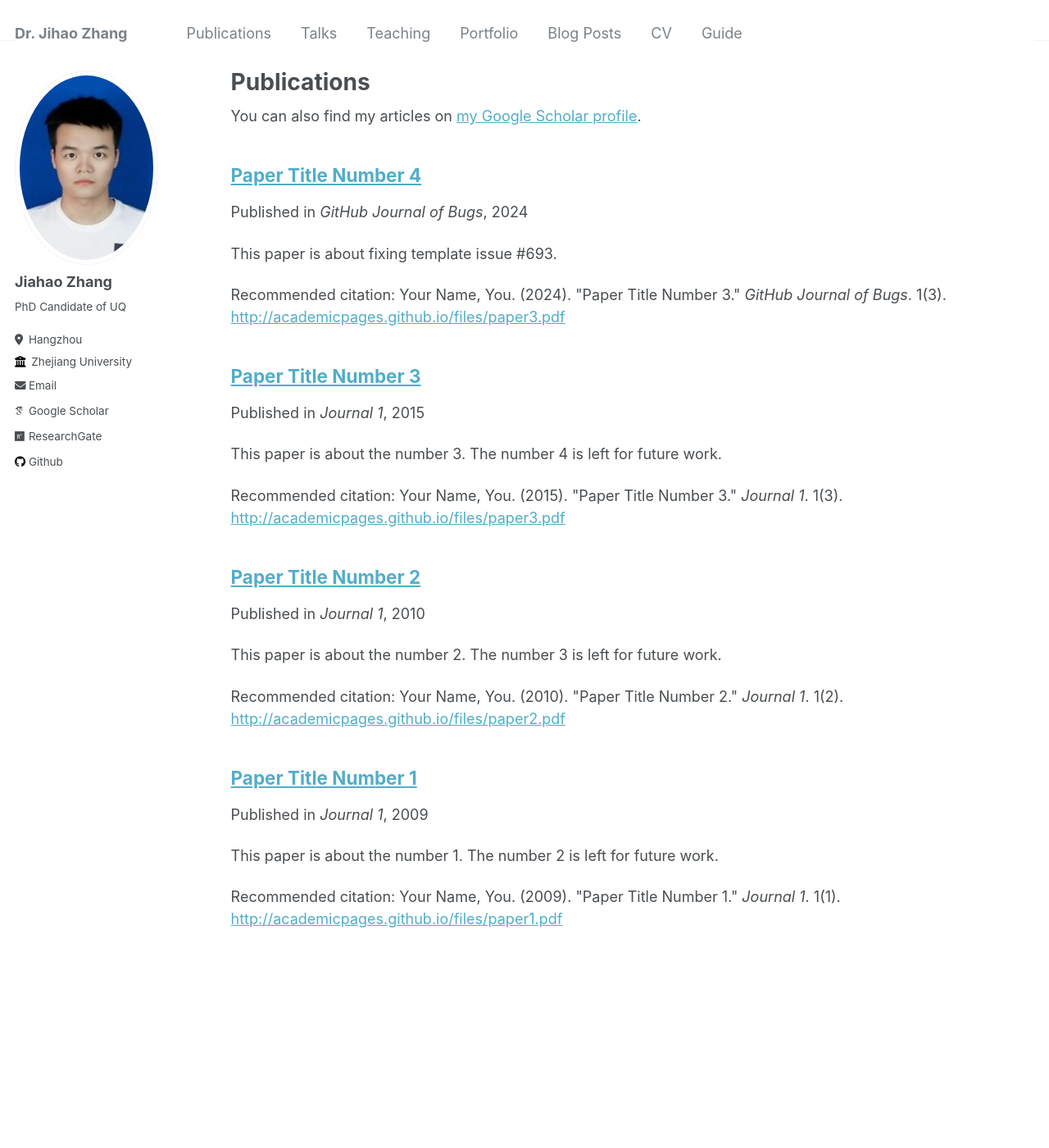
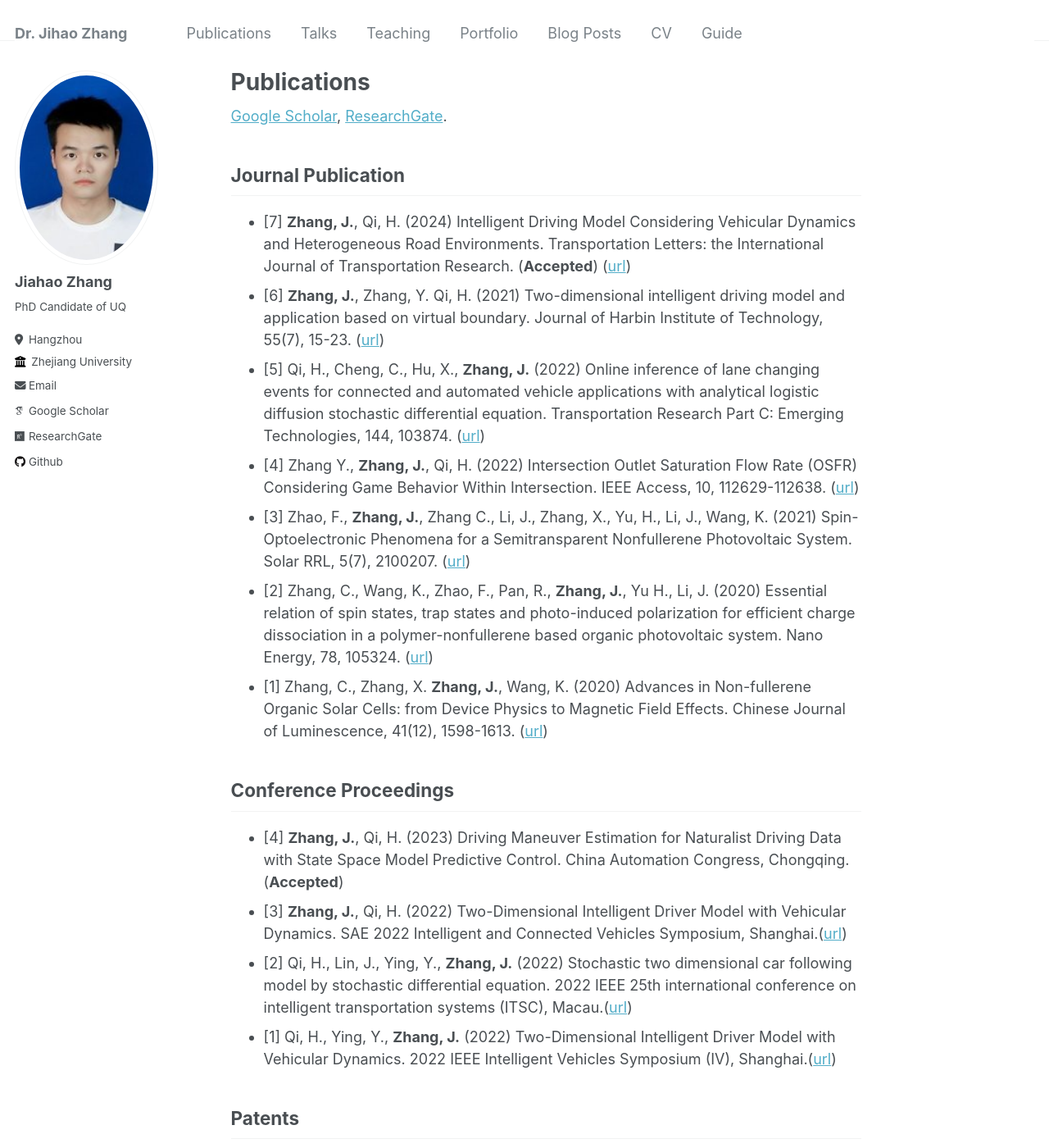
Before and after one commit to zhangjiahao2024/zhangjiahao.github.io, a Jekyll site: the page built from _pages/publications.md, in a window 1280 px wide and 1400 px high. Shown: the whole window at 82% size. Built offline with Jekyll 4.4.1, drawn with Linux system fonts in a browser that asks for light colours; some web fonts are replaced; some of the changed text lies outside the part shown.

Commit message:
update publications

```diff
--- a/_pages/publications.md
+++ b/_pages/publications.md
@@ -1,16 +1,42 @@
 ---
-layout: archive
 title: "Publications"
 permalink: /publications/
 author_profile: true
 ---
 
-{% if site.author.googlescholar %}
-  <div class="wordwrap">You can also find my articles on <a href="{{site.author.googlescholar}}">my Google Scholar profile</a>.</div>
+<!-- {% if author.googlescholar %}
+  You can also find my articles on <u><a href="{{author.googlescholar}}">my Google Scholar profile</a>.</u>
 {% endif %}
 
 {% include base_path %}
 
 {% for post in site.publications reversed %}
   {% include archive-single.html %}
-{% endfor %}
+{% endfor %} -->
+
+[Google Scholar](https://scholar.google.com/citations?user=TAb6ScIAAAAJ&hl=en), [ResearchGate](https://www.researchgate.net/profile/Jiahao-Zhang-15).
+
+
+Journal Publication
+----------
+* [7] **Zhang, J.**, Qi, H. (2024) Intelligent Driving Model Considering Vehicular Dynamics and Heterogeneous Road Environments. Transportation Letters: the International Journal of Transportation Research. (**Accepted**) ([url](https://doi.org/10.1080/19427867.2024.2329469))
+* [6] **Zhang, J.**, Zhang, Y. Qi, H. (2021) Two-dimensional intelligent driving model and application based on virtual boundary. Journal of Harbin Institute of Technology, 55(7), 15-23. ([url](http://hit.alljournals.cn/html/hitxb_cn/2023/7/20230703.html))
+* [5] Qi, H., Cheng, C., Hu, X., **Zhang, J.** (2022) Online inference of lane changing events for connected and automated vehicle applications with analytical logistic diffusion stochastic differential equation. Transportation Research Part C: Emerging Technologies, 144, 103874. ([url](https://doi.org/10.1016/j.trc.2022.103874))
+* [4] Zhang Y., **Zhang, J.**, Qi, H. (2022) Intersection Outlet Saturation Flow Rate (OSFR) Considering Game Behavior Within Intersection. IEEE Access, 10, 112629-112638. ([url](https://ieeexplore.ieee.org/abstract/document/9878314))
+* [3] Zhao, F., **Zhang, J.**, Zhang C., Li, J., Zhang, X., Yu, H., Li, J., Wang, K. (2021) Spin-Optoelectronic Phenomena for a Semitransparent Nonfullerene Photovoltaic System. Solar RRL, 5(7), 2100207. ([url](https://onlinelibrary.wiley.com/doi/full/10.1002/solr.202100207))
+* [2] Zhang, C., Wang, K., Zhao, F., Pan, R., **Zhang, J.**, Yu H., Li, J. (2020) Essential relation of spin states, trap states and photo-induced polarization for efficient charge dissociation in a polymer-nonfullerene based organic photovoltaic system. Nano Energy, 78, 105324. ([url](https://www.sciencedirect.com/science/article/pii/S2211285520309010))
+* [1] Zhang, C., Zhang, X. **Zhang, J.**, Wang, K. (2020) Advances in Non-fullerene Organic Solar Cells: from Device Physics to Magnetic Field Effects. Chinese Journal of Luminescence, 41(12), 1598-1613. ([url](https://cjl.lightpublishing.cn/en/article/doi/10.37188/CJL.20200314/))
+
+
+Conference Proceedings
+-------
+* [4] **Zhang, J.**, Qi, H. (2023) Driving Maneuver Estimation for Naturalist Driving Data with State Space Model Predictive Control. China Automation Congress, Chongqing. (**Accepted**)
+* [3] **Zhang, J.**, Qi, H. (2022) Two-Dimensional Intelligent Driver Model with Vehicular Dynamics. SAE 2022 Intelligent and Connected Vehicles Symposium, Shanghai.([url](https://www.sae.org/publications/technical-papers/content/2022-01-7088/))
+* [2] Qi, H., Lin, J., Ying, Y., **Zhang, J.** (2022) Stochastic two dimensional car following model by stochastic differential equation. 2022 IEEE 25th international conference on intelligent transportation systems (ITSC), Macau.([url](https://ieeexplore.ieee.org/abstract/document/9921829))
+* [1] Qi, H., Ying, Y., **Zhang, J.** (2022) Two-Dimensional Intelligent Driver Model with Vehicular Dynamics. 2022 IEEE Intelligent Vehicles Symposium (IV), Shanghai.([url](https://ieeexplore.ieee.org/abstract/document/9827388))
+
+
+Patents
+-------
+* [2] **张家豪**, 祁宏生, 章宇凯.基于虚拟边界的二维智能驾驶模型的车辆轨迹预测方法.CN114228710A.2022-03-25.
+* [1] 潘越, **张家豪**, 祁宏生.基于整数规划的公共交通系统疫情传播阻断方法.CN114999668A.2022-09-02.
```
